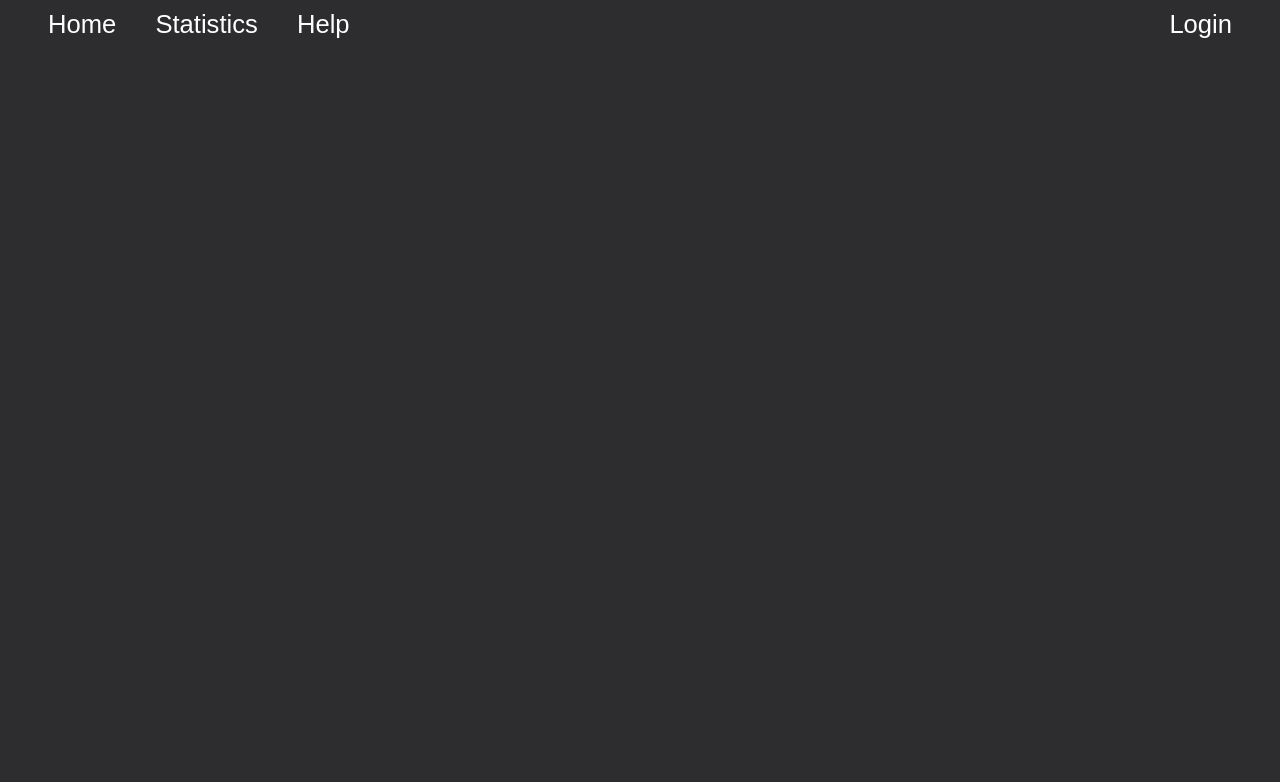
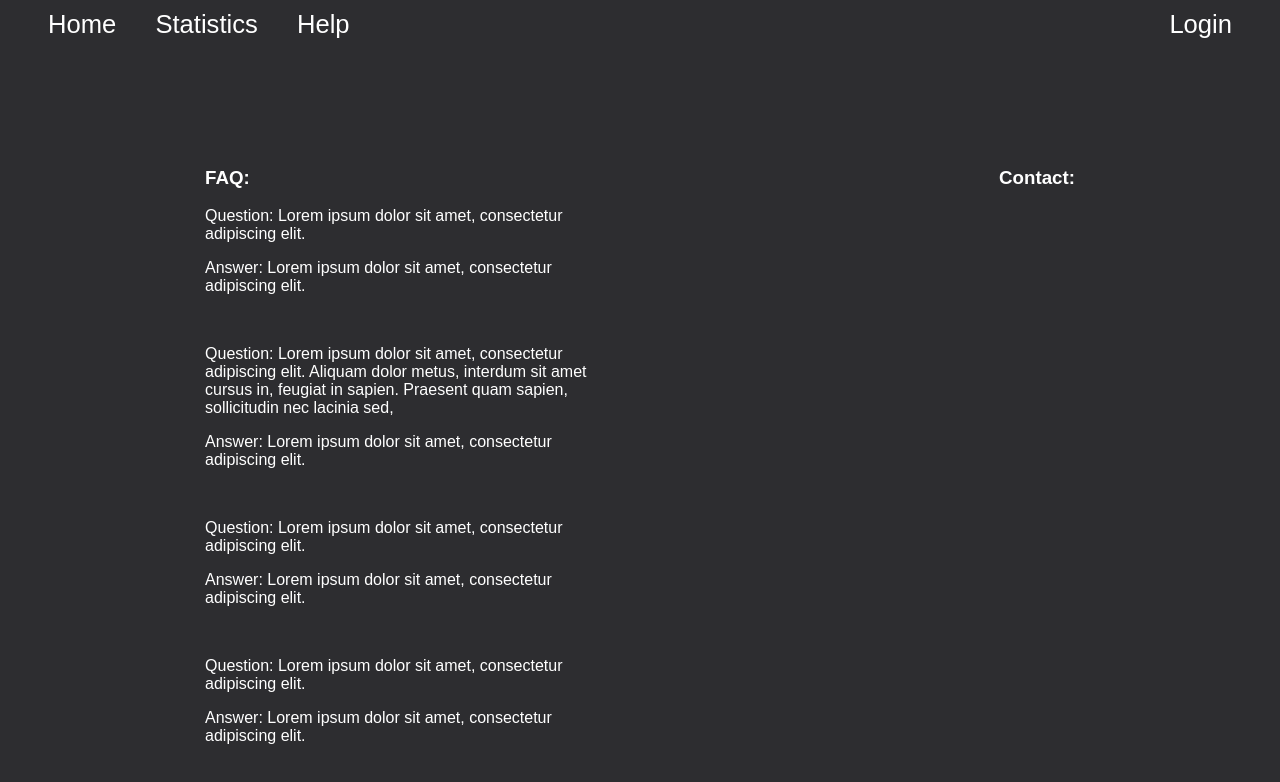
Before and after one commit to Fri5nd/G-Data, a plain HTML site: page html/help.html in a window 1280 px wide. Drawn offline with Linux system fonts and the light colour scheme.

Commit message:
started on help page

```diff
--- a/html/help.html
+++ b/html/help.html
@@ -18,5 +18,24 @@
         </div>
     </nav>
 
+    <div class="main-content-help">
+        <section class="help-left">
+            <h3>FAQ:</h3>
+            <p>Question: Lorem ipsum dolor sit amet, consectetur adipiscing elit.</p>
+            <p>Answer: Lorem ipsum dolor sit amet, consectetur adipiscing elit.</p>
+            <br>
+            <p>Question: Lorem ipsum dolor sit amet, consectetur adipiscing elit. Aliquam dolor metus, interdum sit amet cursus in, feugiat in sapien. Praesent quam sapien, sollicitudin nec lacinia sed,</p>
+            <p>Answer: Lorem ipsum dolor sit amet, consectetur adipiscing elit.</p>
+            <br>
+            <p>Question: Lorem ipsum dolor sit amet, consectetur adipiscing elit.</p>
+            <p>Answer: Lorem ipsum dolor sit amet, consectetur adipiscing elit.</p>
+            <br>
+            <p>Question: Lorem ipsum dolor sit amet, consectetur adipiscing elit.</p>
+            <p>Answer: Lorem ipsum dolor sit amet, consectetur adipiscing elit.</p>
+        </section>
+        <section class="help-right">
+            <h3>Contact:</h3>
+        </section>
+    </div>
 </body>
 </html>
--- a/style.css
+++ b/style.css
@@ -77,7 +77,7 @@ nav {
 }
 
 .statistics-left {
-    margin: 100px;
+    margin: 250px 0 0 50px;
 }
 
 .calories-burned-form {
@@ -115,3 +115,16 @@ table td {
     padding: 5px;
     border: solid 1px;
 }
+
+
+/* Help */
+
+.main-content-help {
+    margin-top: 100px;
+    display: flex;
+    justify-content: space-around;
+}
+
+.help-left {
+    max-width: 30vw;
+}
```
Also changed, not shown: html/statistics.html (+1 -1 lines).
